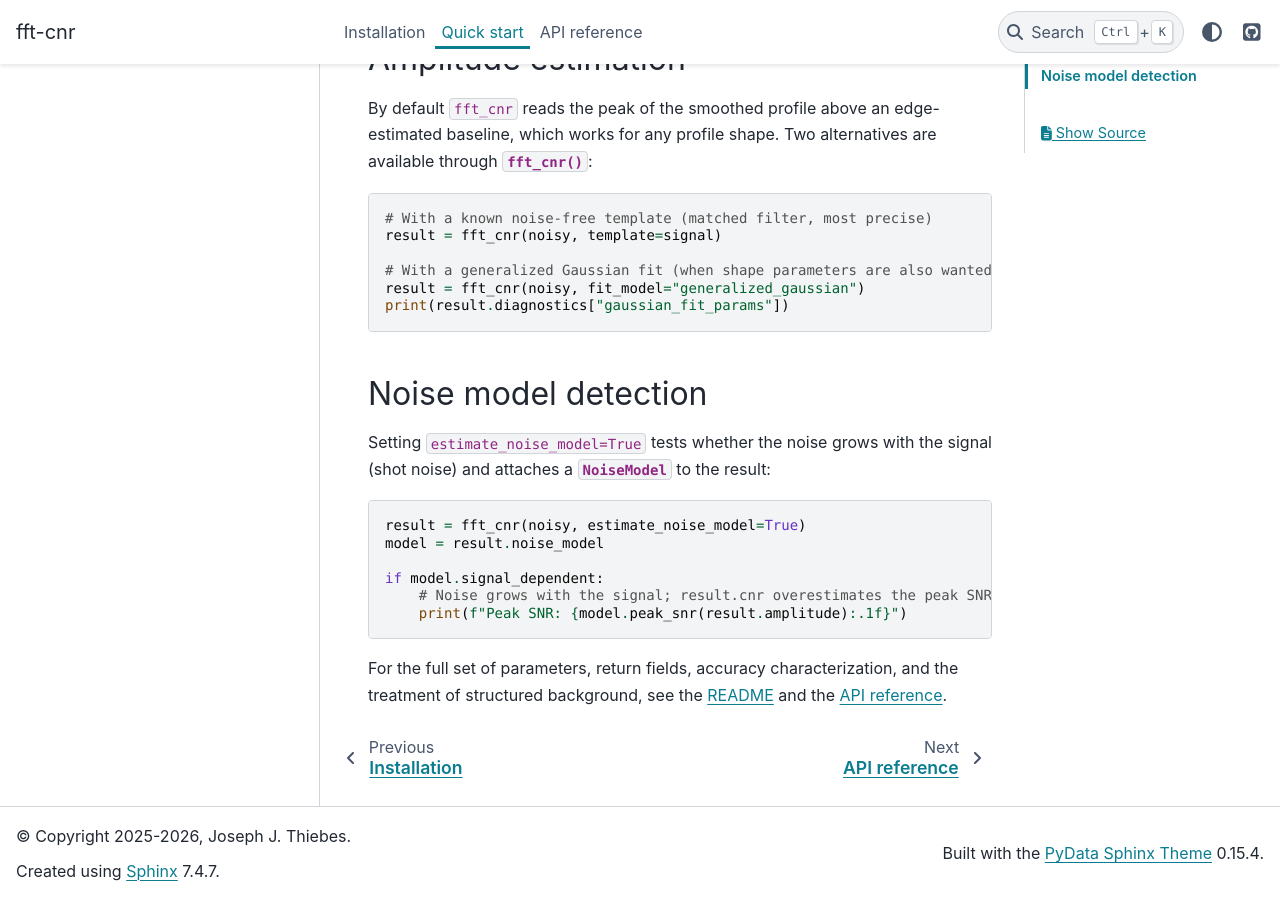
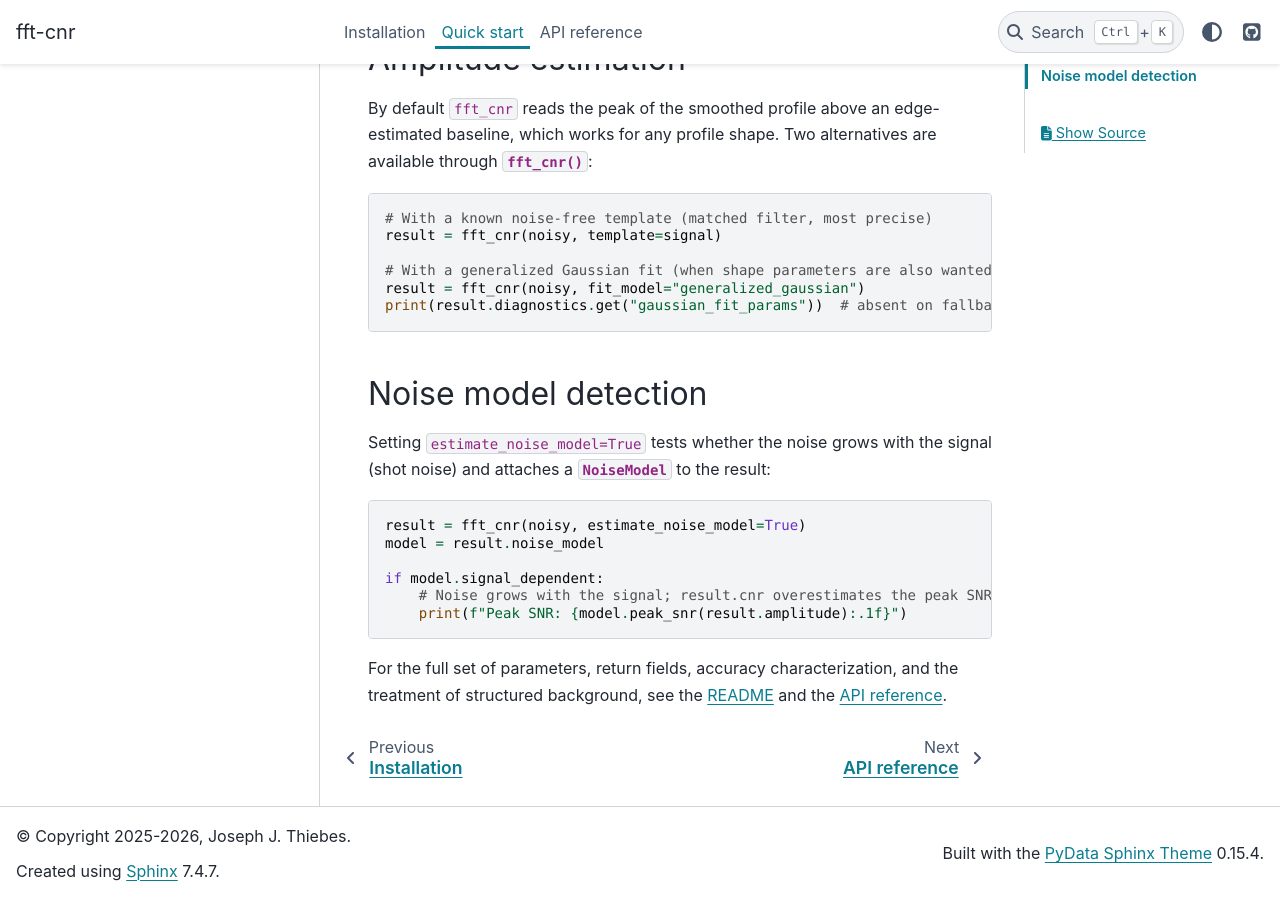
Before and after one commit to thiebes/fft-cnr, a Sphinx documentation site: the page built from docs/quickstart.md, in a window 1280 px wide and 900 px high, scrolled down 762 px. Built offline with Sphinx 7.4.7 and the PyData theme 0.15.4, drawn with Linux system fonts in a browser that asks for light colours.

Commit message:
Read gaussian_fit_params with .get() in the README and quickstart examples

````diff
--- a/docs/quickstart.md
+++ b/docs/quickstart.md
@@ -43,7 +43,7 @@ result = fft_cnr(noisy, template=signal)
 
 # With a generalized Gaussian fit (when shape parameters are also wanted)
 result = fft_cnr(noisy, fit_model="generalized_gaussian")
-print(result.diagnostics["gaussian_fit_params"])
+print(result.diagnostics.get("gaussian_fit_params"))  # absent on fallback
 ```
 
 ## Noise model detection
````
Also changed, not shown: README.md (+1 -1 lines).
